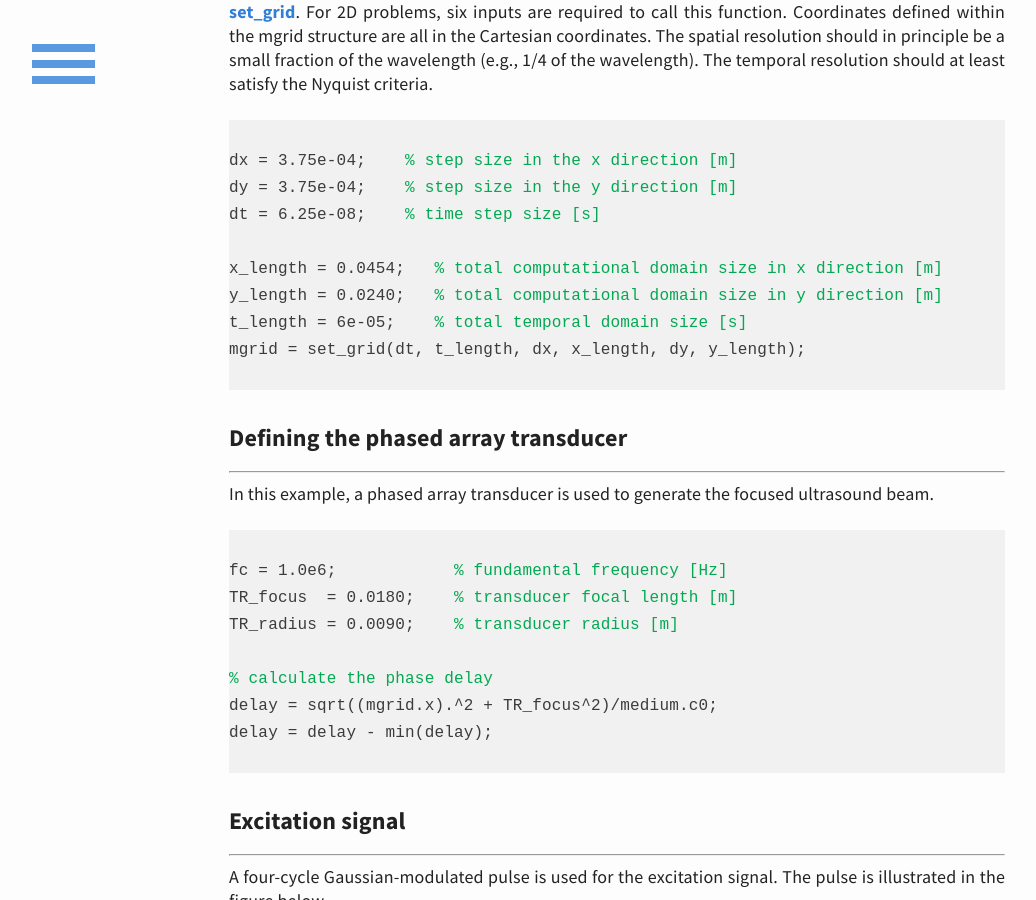
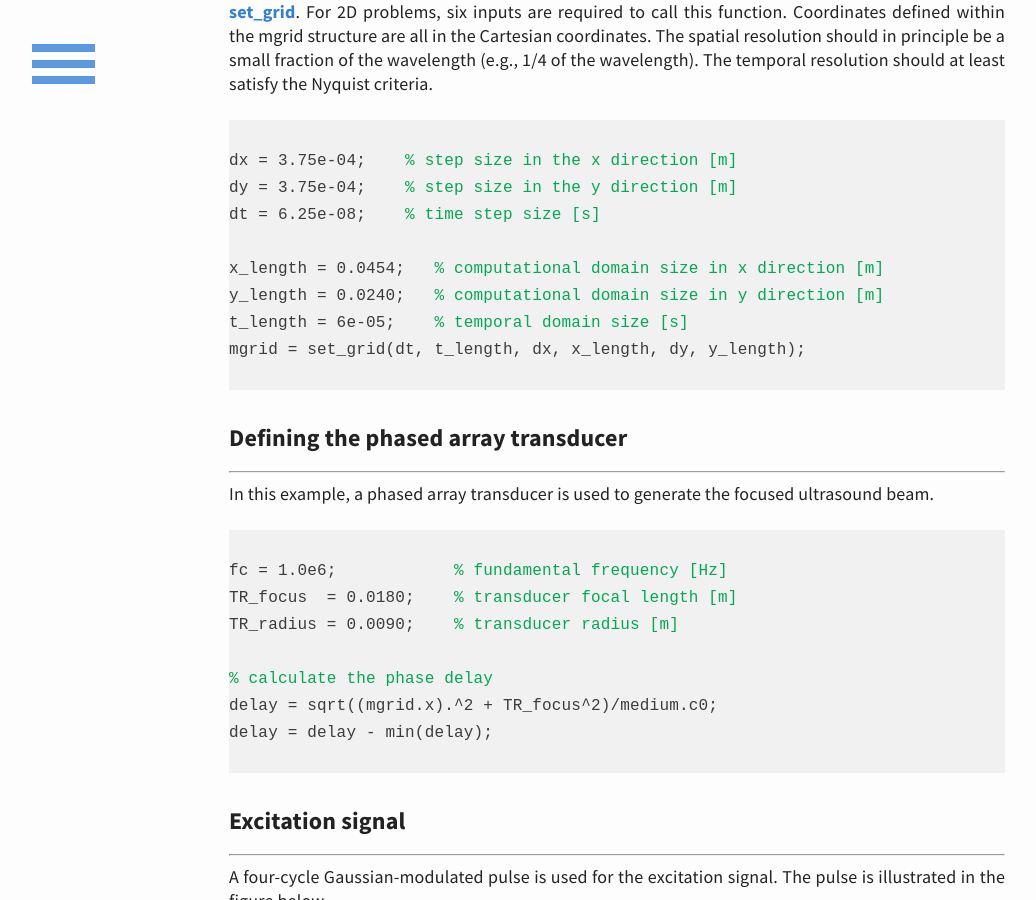
Before and after one commit to m-SOUND/mSOUND, a Jekyll site: the page built from _posts/2019-08-01-TMDM_2D_homogeneous.html, in a window 1280 px wide and 900 px high, scrolled down 597 px. Shown: the whole window, without its empty margins (23-1059 px from the left). Built offline with Jekyll 4.4.1, drawn with Linux system fonts in a browser that asks for light colours.

Commit message:
Update 2019-08-01-TMDM_2D_homogeneous.html

```diff
--- a/_posts/2019-08-01-TMDM_2D_homogeneous.html
+++ b/_posts/2019-08-01-TMDM_2D_homogeneous.html
@@ -26,9 +26,9 @@ dx = 3.75e-04;   <font color="#03a852"> % step size in the x direction [m]</font
 dy = 3.75e-04;   <font color="#03a852"> % step size in the y direction [m]</font>
 dt = 6.25e-08;   <font color="#03a852"> % time step size [s]</font>
 
-x_length = 0.0454;   <font color="#03a852">% total computational domain size in x direction [m]</font>
-y_length = 0.0240;   <font color="#03a852">% total computational domain size in y direction [m]</font>
-t_length = 6e-05;    <font color="#03a852">% total temporal domain size [s]</font>
+x_length = 0.0454;   <font color="#03a852">% computational domain size in x direction [m]</font>
+y_length = 0.0240;   <font color="#03a852">% computational domain size in y direction [m]</font>
+t_length = 6e-05;    <font color="#03a852">% temporal domain size [s]</font>
 mgrid = set_grid(dt, t_length, dx, x_length, dy, y_length);
 </code>
 </pre>
```
